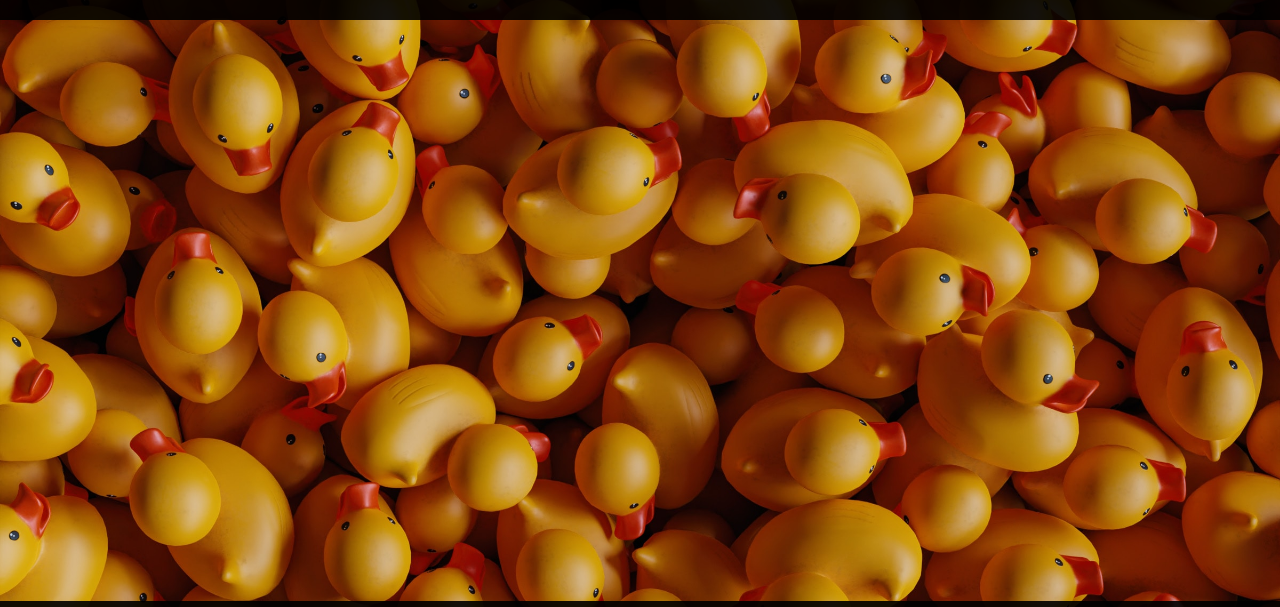
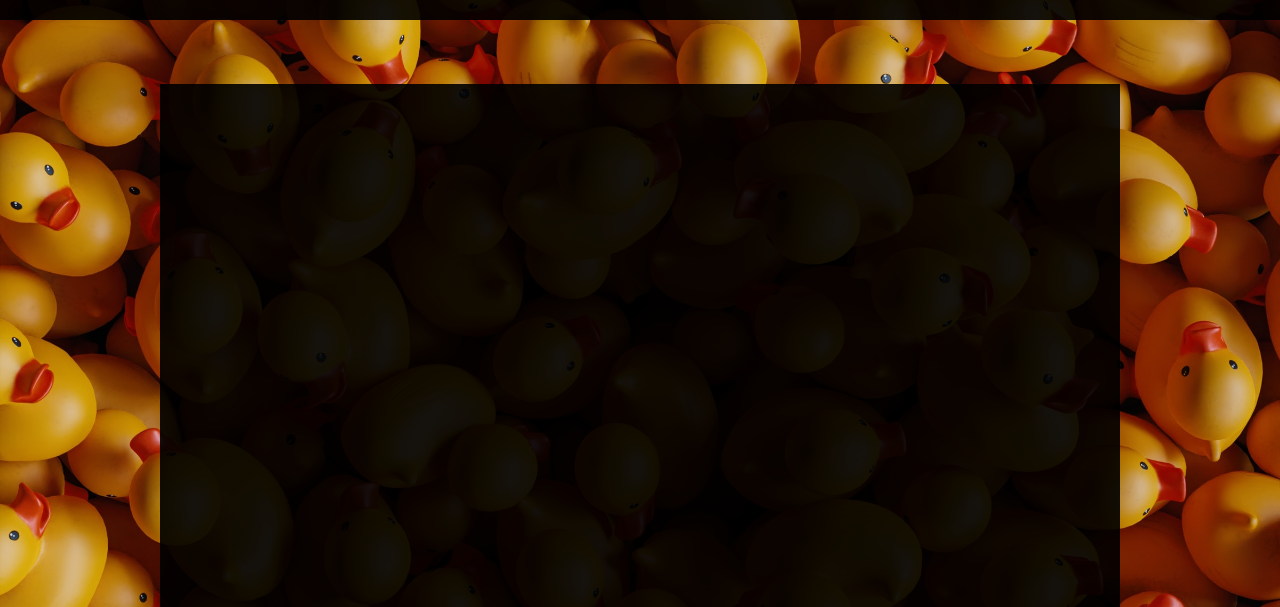
Before and after one commit to Ariech/odin-restaurant-page, a website with bundled scripts: page dist/index.html in a window 1280 px wide. Shown: the part 147-754 px from the top of the page. Built offline with nearby package versions, Linux system fonts and the light colour scheme.

Commit message:
Add home module

```diff
--- /dev/null
+++ b/src/modules/home.js
@@ -0,0 +1,12 @@
+function createHome() {
+  const home = document.createElement("div");
+  home.classList.add("home");
+
+  return home;
+}
+
+export default function addHomeToMain() {
+  const main = document.querySelector(".main");
+
+  main.appendChild(createHome());
+}
--- a/src/modules/initialpage.js
+++ b/src/modules/initialpage.js
@@ -1,3 +1,5 @@
+import addHomeToMain from "./home";
+
 function createNav() {
   const nav = document.createElement("nav");
   const navItems = ["home", "menu", "contact"];
@@ -62,6 +64,8 @@ function render() {
   contentWrapper.appendChild(createHeader());
   contentWrapper.appendChild(createMain());
   contentWrapper.appendChild(createFooter());
+
+  addHomeToMain();
 }
 
 export { render };
--- a/src/styles.css
+++ b/src/styles.css
@@ -55,7 +55,17 @@ body {
 }
 
 .main {
+  display: flex;
+  justify-content: center;
+  align-items: center;
   flex: 1;
+}
+
+.home {
+  margin: 4rem 0;
+  width: 960px;
+  height: 600px;
+  background-color: var(--background-dark);
 }
 
 .footer {
```
Also changed, not shown: dist/main.js.
